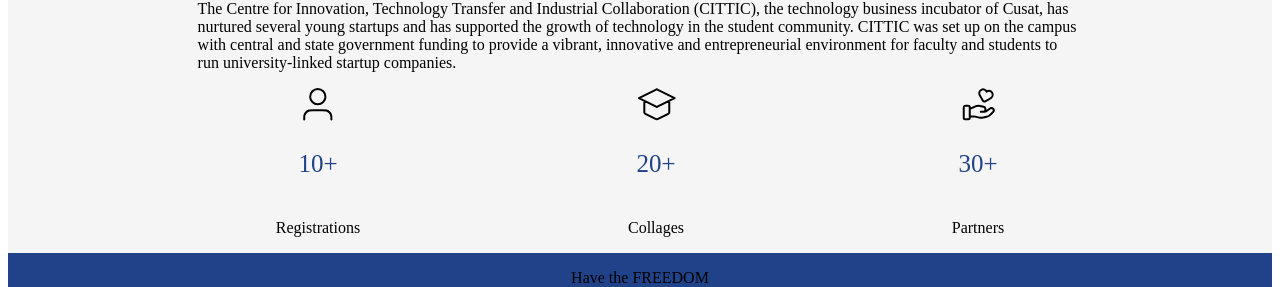
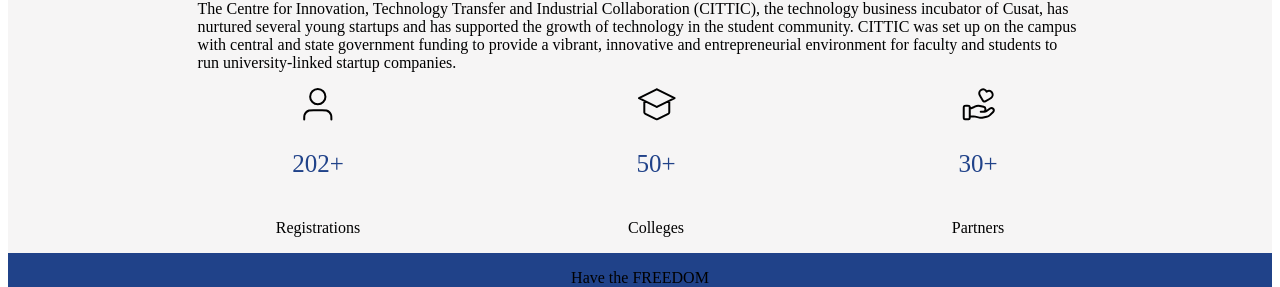
Before and after one commit to Make-a-Ton/make-a-ton-2024, a Next.js app: page / in a window 1280 px wide. Shown: the part 1188-1475 px from the top of the page. Built offline with nearby package versions, Linux system fonts and the light colour scheme.

Commit message:
fix:added the statistics

```diff
--- a/src/sections/Statistics/index.js
+++ b/src/sections/Statistics/index.js
@@ -6,8 +6,8 @@ import Image from "next/image";
 
 const Statistics = () => {
   const stats = [
-    { name: "Registrations", count: 10, logo: man },
-    { name: "Collages", count: 20, logo: collage },
+    { name: "Registrations", count: 5000, logo: man },
+    { name: "Colleges", count: 50, logo: collage },
     { name: "Partners", count: 30, logo: partner },
   ];
 
```
